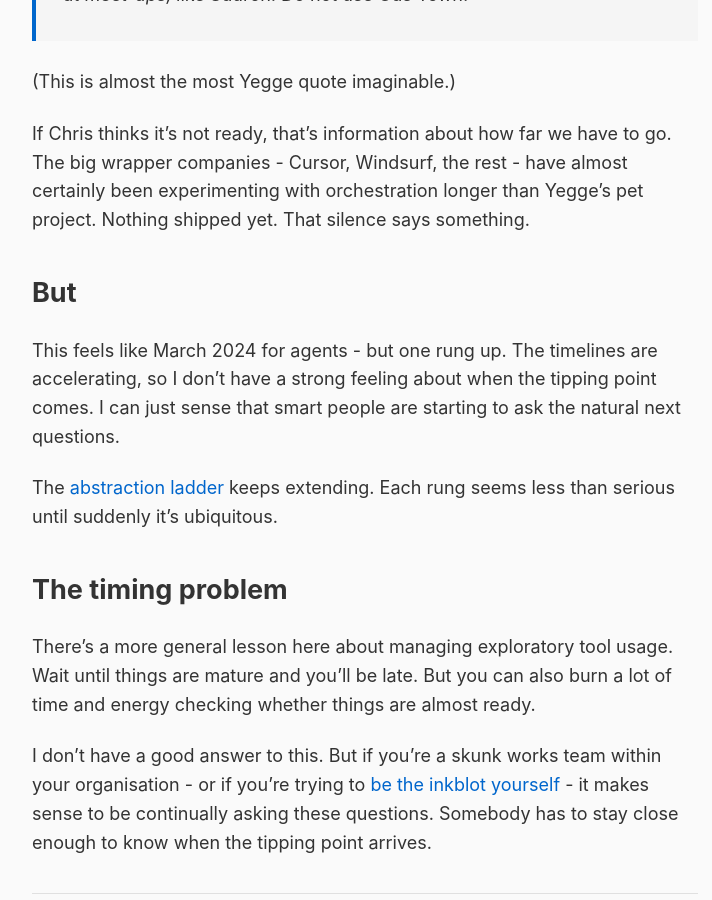
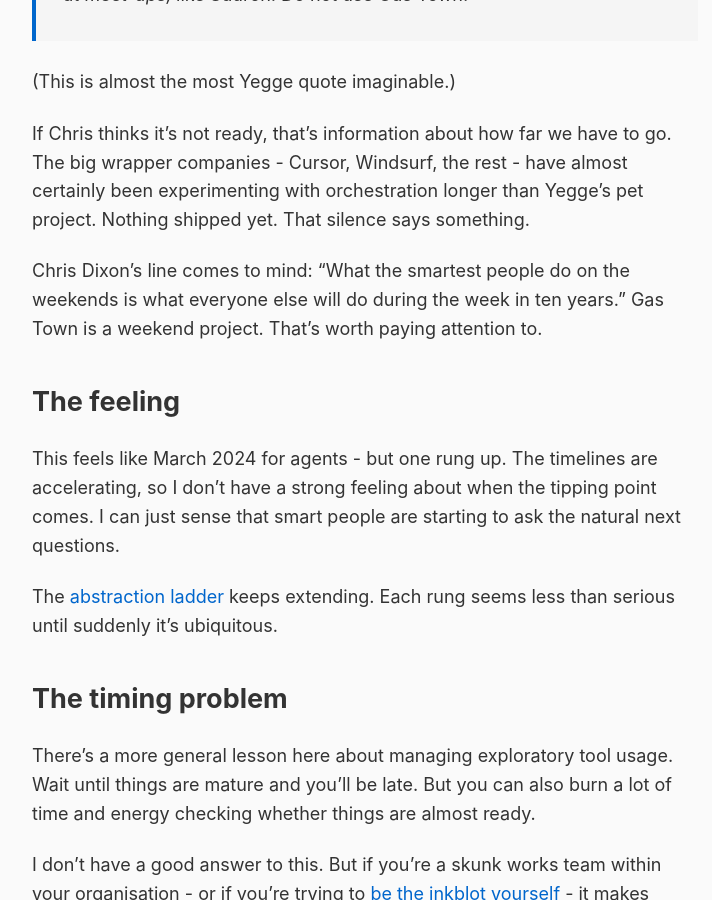
Before and after one commit to rob137/rob137.github.io, a Jekyll site: the page built from _posts/2026-01-04-the-next-rung.md, in a window 1280 px wide and 900 px high, scrolled down 897 px. Shown: the whole window, without its empty margins (275-987 px from the left). Built offline with Jekyll 4.4.1, drawn with Linux system fonts in a browser that asks for light colours.

Commit message:
Add Chris Dixon weekend quote
🤖 Generated with [Claude Code](https://claude.com/claude-code)

Co-Authored-By: Claude Opus 4.5 <noreply@anthropic.com>

```diff
--- a/_posts/2026-01-04-the-next-rung.md
+++ b/_posts/2026-01-04-the-next-rung.md
@@ -24,7 +24,9 @@ Steve Yegge just released [Gas Town](https://steve-yegge.medium.com/welcome-to-g
 
 If Chris thinks it's not ready, that's information about how far we have to go. The big wrapper companies - Cursor, Windsurf, the rest - have almost certainly been experimenting with orchestration longer than Yegge's pet project. Nothing shipped yet. That silence says something.
 
-## But
+Chris Dixon's line comes to mind: "What the smartest people do on the weekends is what everyone else will do during the week in ten years." Gas Town is a weekend project. That's worth paying attention to.
+
+## The feeling
 
 This feels like March 2024 for agents - but one rung up. The timelines are accelerating, so I don't have a strong feeling about when the tipping point comes. I can just sense that smart people are starting to ask the natural next questions.
 
```
